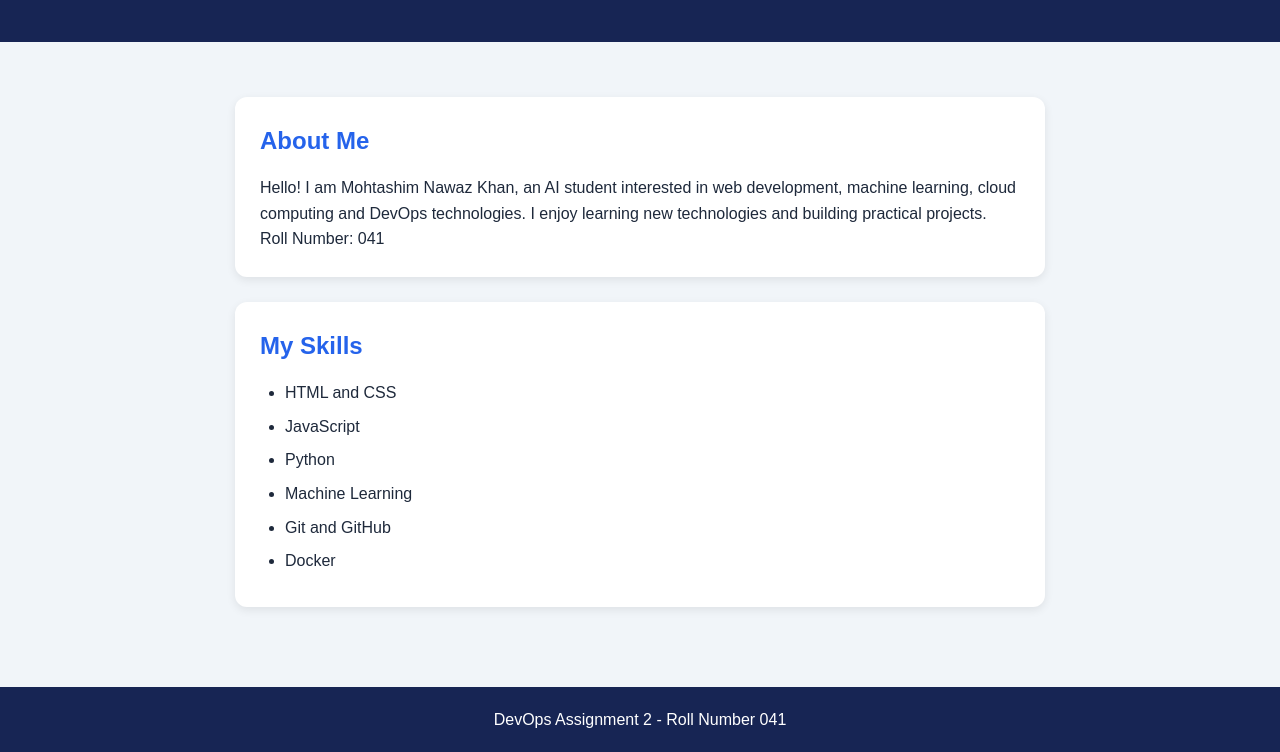
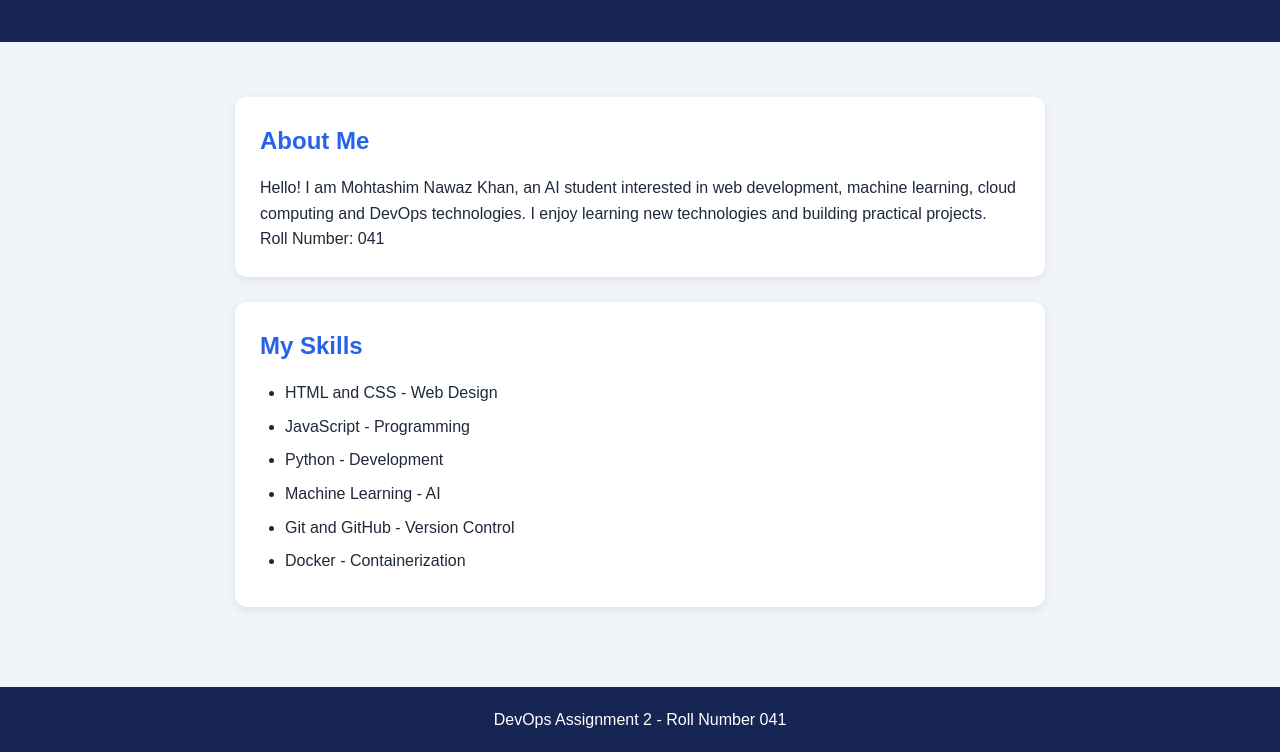
Before and after one commit to motashimnk-blip/devops-assignment2-041, a plain HTML site: page index.html in a window 1280 px wide. Shown: the part 140-892 px from the top of the page. Drawn offline with Linux system fonts and the light colour scheme.

Commit message:
Improve skills section on portfolio

```diff
--- a/index.html
+++ b/index.html
@@ -27,17 +27,17 @@
             <p>Roll Number: 041</p>
         </section>
 
-        <section class="skills">
-            <h2>My Skills</h2>
-            <ul>
-                <li>HTML and CSS</li>
-                <li>JavaScript</li>
-                <li>Python</li>
-                <li>Machine Learning</li>
-                <li>Git and GitHub</li>
-                <li>Docker</li>
-            </ul>
-        </section>
+       <section class="skills">
+    <h2>My Skills</h2>
+        <ul>
+            <li>HTML and CSS - Web Design</li>
+            <li>JavaScript - Programming</li>
+            <li>Python - Development</li>
+            <li>Machine Learning - AI</li>
+            <li>Git and GitHub - Version Control</li>
+            <li>Docker - Containerization</li>
+        </ul>
+    </section>
     </main>
 
     <footer>
```
